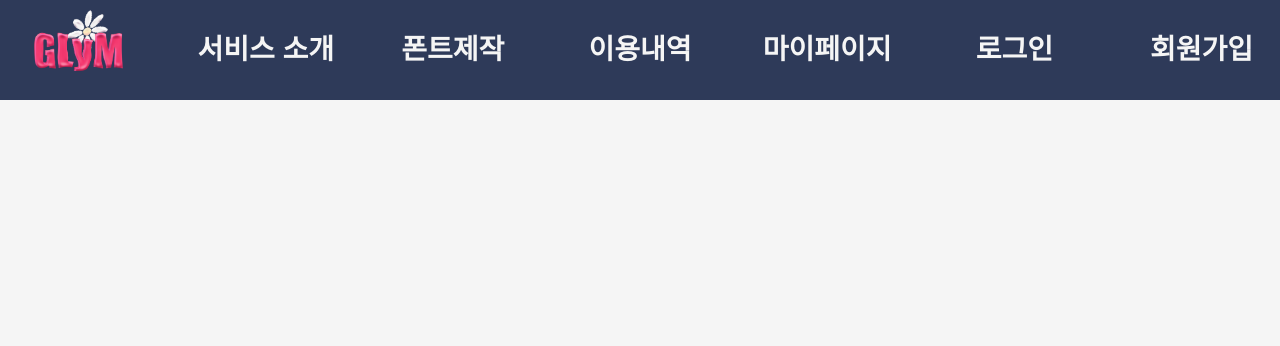
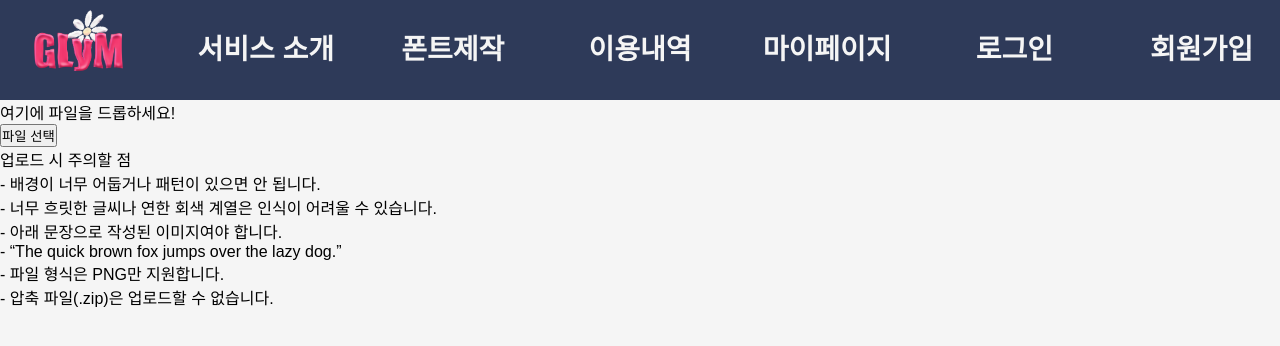
Before and after one commit to Glym-2025/glym-frontend, a React (Vite) app in the folder glym-app/: page /fontcreation in a window 1280 px wide. Shown: the top 346 px of the page. Built offline with nearby package versions, Linux system fonts and the light colour scheme.

Commit message:
feat: FontCreationPage 생성 및 라우터 연결

```diff
--- a/glym-app/src/app/router.jsx
+++ b/glym-app/src/app/router.jsx
@@ -3,6 +3,7 @@ import Preview from '../Preview';
 import NavBar from '../shared/components/NavBar';
 import SignUpPage from '../pages/SignUpPage';
 import SignInPage from '../pages/SignInPage';
+import { ImageUploadForm } from '../features/fontcreation';
 
 export default function AppRouter() {
   return (
@@ -12,6 +13,7 @@ export default function AppRouter() {
         <Route path="/" element={<Preview />} />
         <Route path="/signup" element={<SignUpPage />} />
         <Route path="/login" element={<SignInPage />} />
+        <Route path="/fontcreation" element={<ImageUploadForm />} />
       </Routes>
     </>
   );
--- /dev/null
+++ b/glym-app/src/features/fontcreation/components/ImageUploadForm.jsx
@@ -0,0 +1,21 @@
+export default function ImageUploadForm() {
+    return (
+        <div>
+            <div>
+                <p>여기에 파일을 드롭하세요!</p>
+                <button>파일 선택</button>
+            </div>
+            <div>
+                <ul>
+                    업로드 시 주의할 점
+                    <li>- 배경이 너무 어둡거나 패턴이 있으면 안 됩니다.</li>
+                    <li>- 너무 흐릿한 글씨나 연한 회색 계열은 인식이 어려울 수 있습니다.</li>
+                    <li>- 아래 문장으로 작성된 이미지여야 합니다.</li>
+                    <li>- “The quick brown fox jumps over the lazy dog.”</li>
+                    <li>- 파일 형식은 PNG만 지원합니다.</li>
+                    <li>- 압축 파일(.zip)은 업로드할 수 없습니다.</li>
+                </ul>
+            </div>
+        </div>
+    );
+}
--- /dev/null
+++ b/glym-app/src/features/fontcreation/index.js
@@ -0,0 +1 @@
+export { default as ImageUploadForm } from "./components/ImageUploadForm";
--- a/glym-app/src/shared/components/NavBar.jsx
+++ b/glym-app/src/shared/components/NavBar.jsx
@@ -50,7 +50,7 @@ export default function NavBar() {
             <S.Nav>
                 <S.Menu to="/"><S.Logo src={logo} alt="GLYM 로고" /></S.Menu>
                 <S.Menu to="/">서비스 소개</S.Menu>
-                <S.Menu to="/">폰트제작</S.Menu>
+                <S.Menu to="/fontcreation">폰트제작</S.Menu>
                 <S.Menu to="/">이용내역</S.Menu>
                 <S.Menu to="/">마이페이지</S.Menu>
                 <S.Menu to="/login">로그인</S.Menu>
```
Also changed, not shown: glym-app/src/pages/FontCreationPage.jsx (added, +9 -0 lines), glym-app/src/features/fontcreation/style.js (added).
